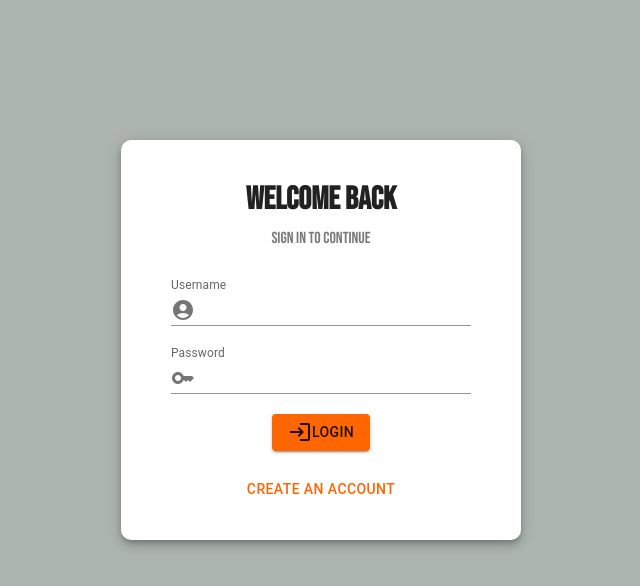
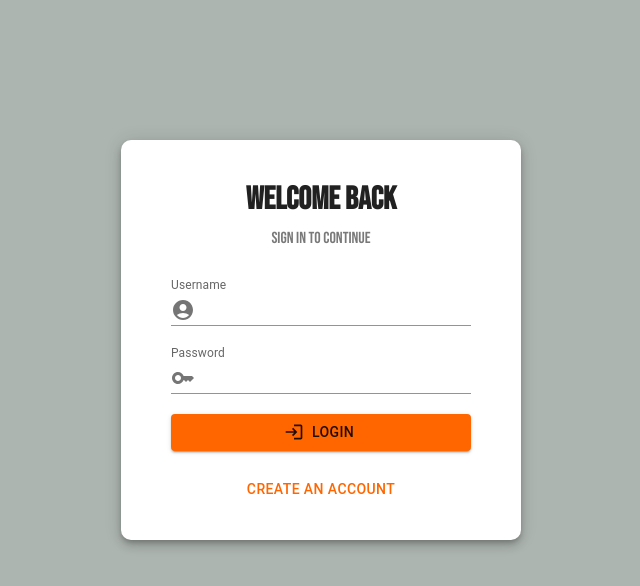
Before and after one commit to NiceDynamite/fdc-boomtube, a React (Create React App) app: page /login in a window 1280 px wide. Shown: the top 586 px of the page, without its empty margins (319-959 px from the left). Built offline with nearby package versions, Linux system fonts and the light colour scheme.

Commit message:
cleaned up imports

```diff
--- a/src/Components/LoginForm.js
+++ b/src/Components/LoginForm.js
@@ -1,17 +1,11 @@
 import React, { useState } from "react";
-import TextField from "@mui/material/TextField";
-import Button from '@mui/material/Button';
-import LoginIcon from '@mui/icons-material/Login'
-import KeyIcon from '@mui/icons-material/Key';
-import AccountCircleIcon from '@mui/icons-material/AccountCircle';
-import { createTheme, ThemeProvider } from '@mui/material/styles';
-import Box from '@mui/material/Box';
+import { TextField, Button, Box, InputAdornment, createTheme, ThemeProvider } from "@mui/material";
+import { Key, Login, AccountCircle } from '@mui/icons-material'
 import { Link } from 'react-router-dom'
-import { InputAdornment } from "@mui/material";
 
 const theme = createTheme({
     palette: {
-        neutral: {
+        primary: {
             main: '#FF6600'
         }
     }
@@ -68,7 +62,6 @@ export default function LoginForm() {
                     variant="standard"
                     name="username"
                     type="text"
-                    color="neutral"
                     sx={{
                         width: '300px'
                     }}
@@ -78,7 +71,7 @@ export default function LoginForm() {
                     InputProps={{
                         startAdornment: (
                             <InputAdornment position="start">
-                                <AccountCircleIcon />
+                                <AccountCircle />
                             </InputAdornment>
                         )
                     }}
@@ -90,7 +83,6 @@ export default function LoginForm() {
                     name="password"
                     type="password"
                     autoComplete="current-password"
-                    color="neutral"
                     sx={{
                         width: '300px'
                     }}
@@ -99,7 +91,7 @@ export default function LoginForm() {
                     InputProps={{
                         startAdornment: (
                             <InputAdornment position="start">
-                                <KeyIcon />
+                                <Key />
                             </InputAdornment>
                         )
                     }}
@@ -108,8 +100,11 @@ export default function LoginForm() {
                     id="login-button"
                     variant="contained"
                     type="submit"
-                    color="neutral">
-                    <LoginIcon />
+                    startIcon={<Login />}
+                    sx={{
+                        width: '300px'
+                    }}
+                >
                     Login
                 </Button>
                 <Link
@@ -117,7 +112,7 @@ export default function LoginForm() {
                     style={{ textDecoration: 'none' }}>
                     <Button
                         variant="text"
-                        color="neutral">
+                    >
                         Create an Account
                     </Button>
                 </Link>
```
